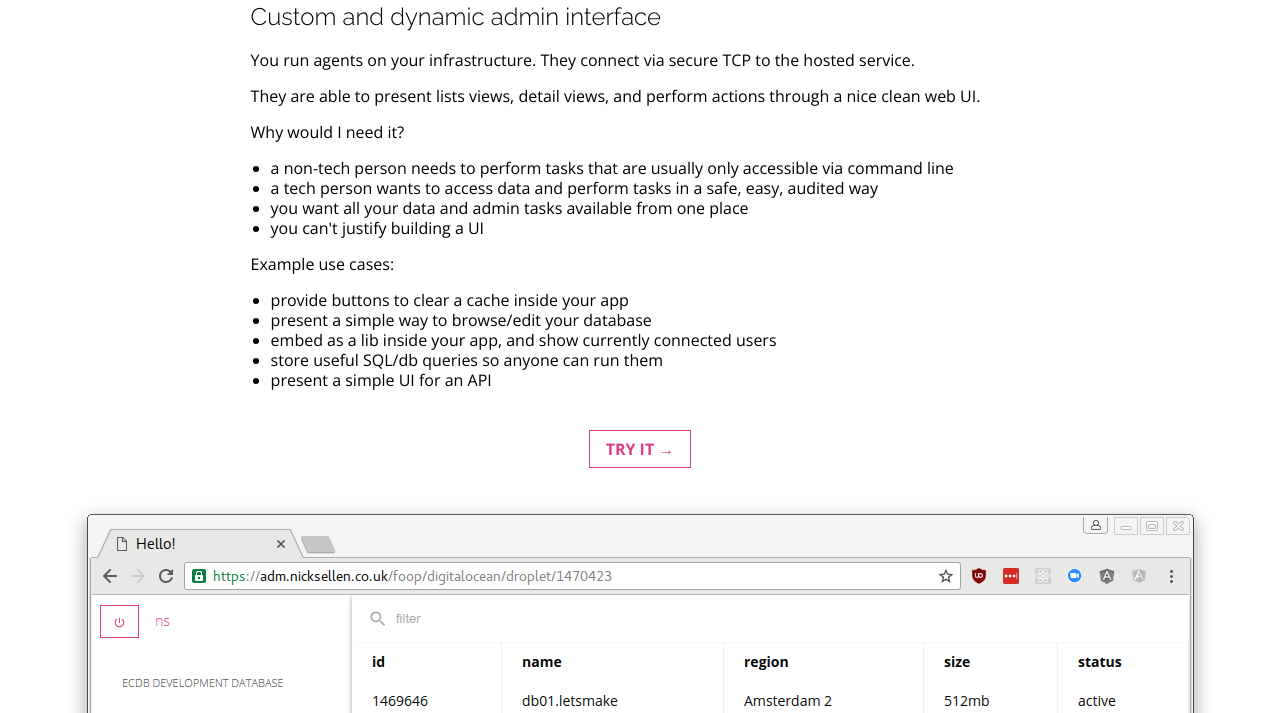
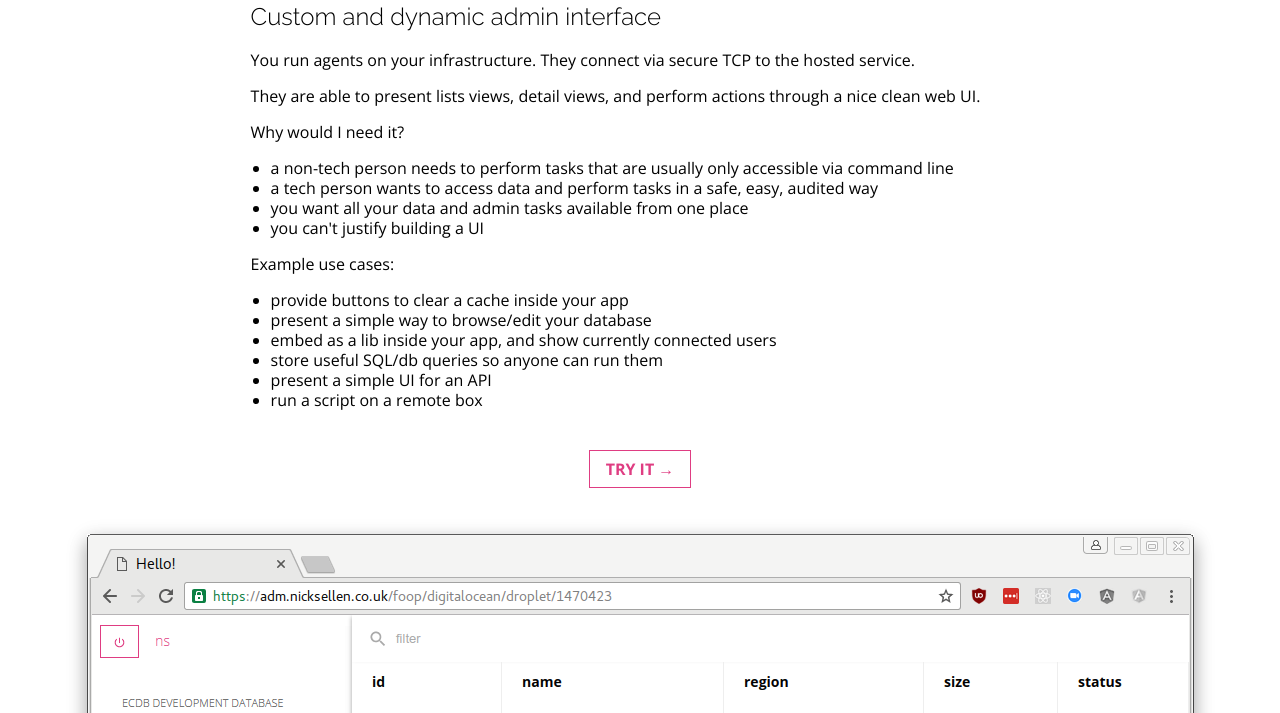
Before and after one commit to nicksellen/nicksellen.github.io, a plain HTML site: page adm/index.html in a window 1280 px wide. Shown: the part 87-800 px from the top of the page. Drawn offline with nearby package versions, Linux system fonts and the light colour scheme.

Commit message:
added another use case

```diff
--- a/adm/index.html
+++ b/adm/index.html
@@ -31,6 +31,7 @@
           <li>embed as a lib inside your app, and show currently connected users</li>
           <li>store useful SQL/db queries so anyone can run them</li>
           <li>present a simple UI for an API</li>
+          <li>run a script on a remote box</li>
         </ul>
         <p class="tryit"><a href="https://adm.nicksellen.co.uk">Try it &rarr;</a></p>
       </section>
```
